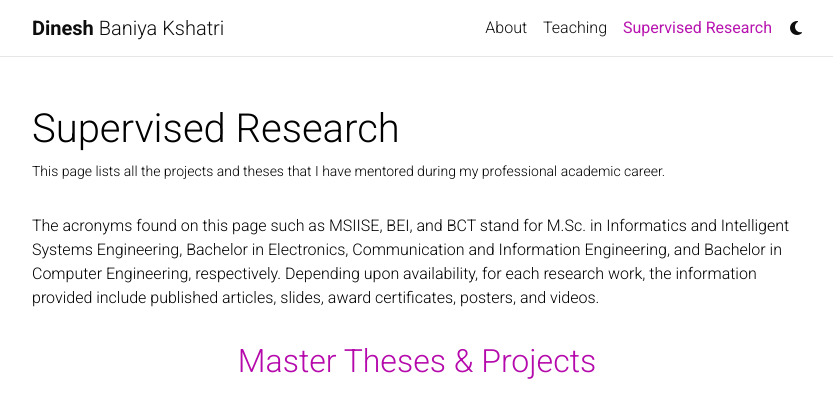
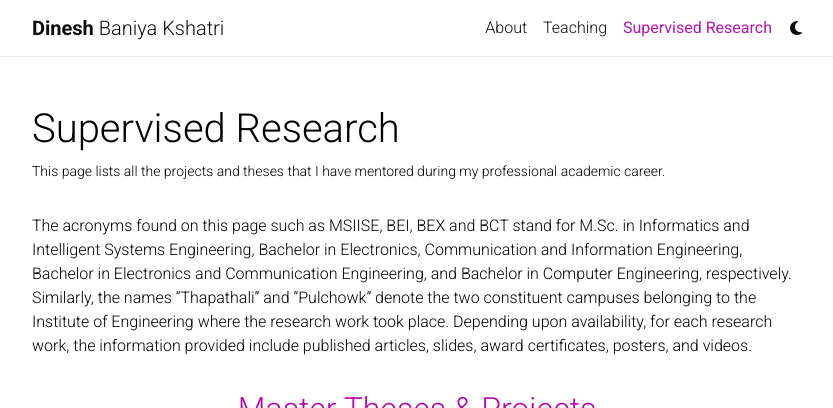
Before and after one commit to dbaniya/dbaniya.github.io, a Jekyll site: the page built from _pages/publications.md, in a window 1280 px wide and 1035 px high, cut to the strip 0-408 px from the top of the window. Shown: the whole strip, without its empty margins (223-1056 px from the left). Built offline with Jekyll 4.4.1, drawn with Linux system fonts in a browser that asks for light colours; comment, search, counter and statistics services are not loaded; a style sheet for code colours, icons or effects is not loaded.

Commit message:
changes 2024

```diff
--- a/_pages/publications.md
+++ b/_pages/publications.md
@@ -6,7 +6,7 @@
 nav: true
 nav_order: 2
 ---
-The acronyms found on this page such as MSIISE, BEI, and BCT stand for M.Sc. in Informatics and Intelligent Systems Engineering, Bachelor in Electronics, Communication and Information Engineering, and Bachelor in Computer Engineering, respectively. Depending upon availability, for each research work, the information provided include published articles, slides, award certificates, posters, and videos.
+The acronyms found on this page such as MSIISE, BEI, BEX and BCT stand for M.Sc. in Informatics and Intelligent Systems Engineering, Bachelor in Electronics, Communication and Information Engineering, Bachelor in Electronics and Communication Engineering, and Bachelor in Computer Engineering, respectively. Similarly, the names "Thapathali" and "Pulchowk" denote the two constituent campuses belonging to the Institute of Engineering where the research work took place. Depending upon availability, for each research work, the information provided include published articles, slides, award certificates, posters, and videos.
 
 <!-- _pages/publications.md -->
 <div class="publications">
```
